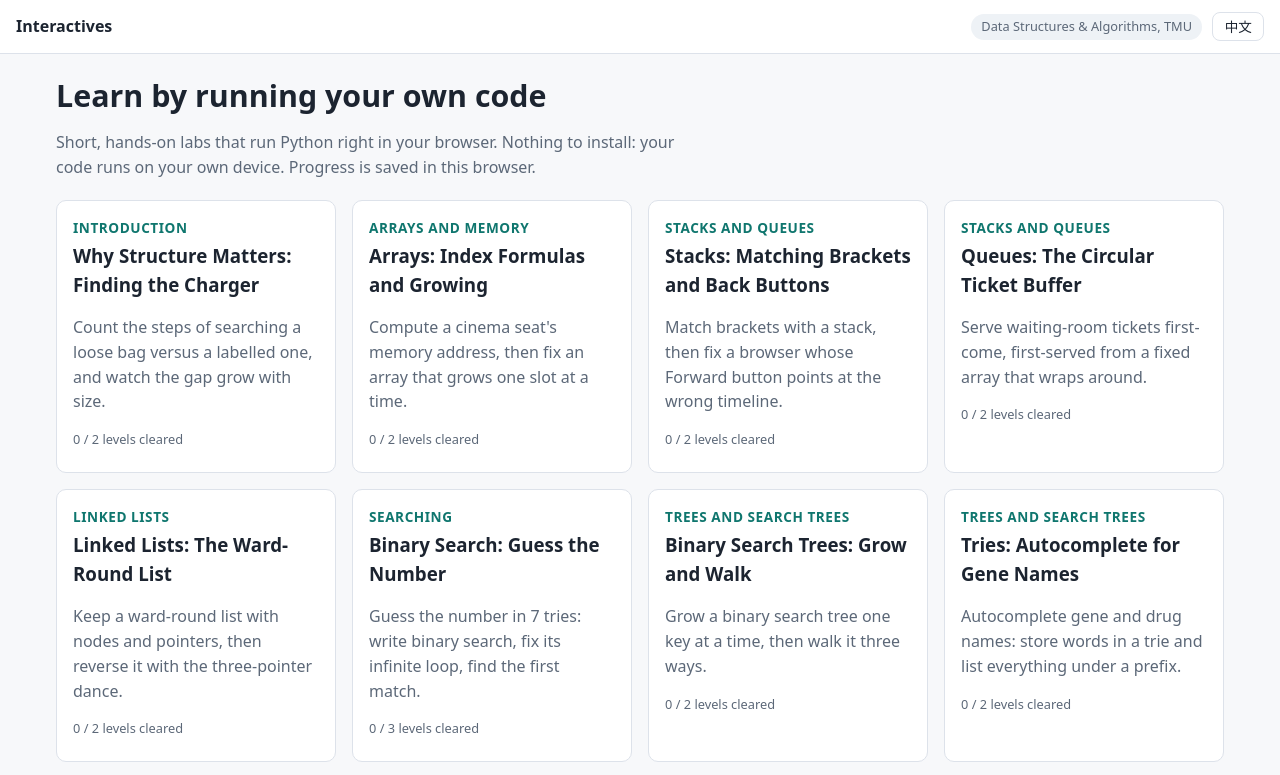
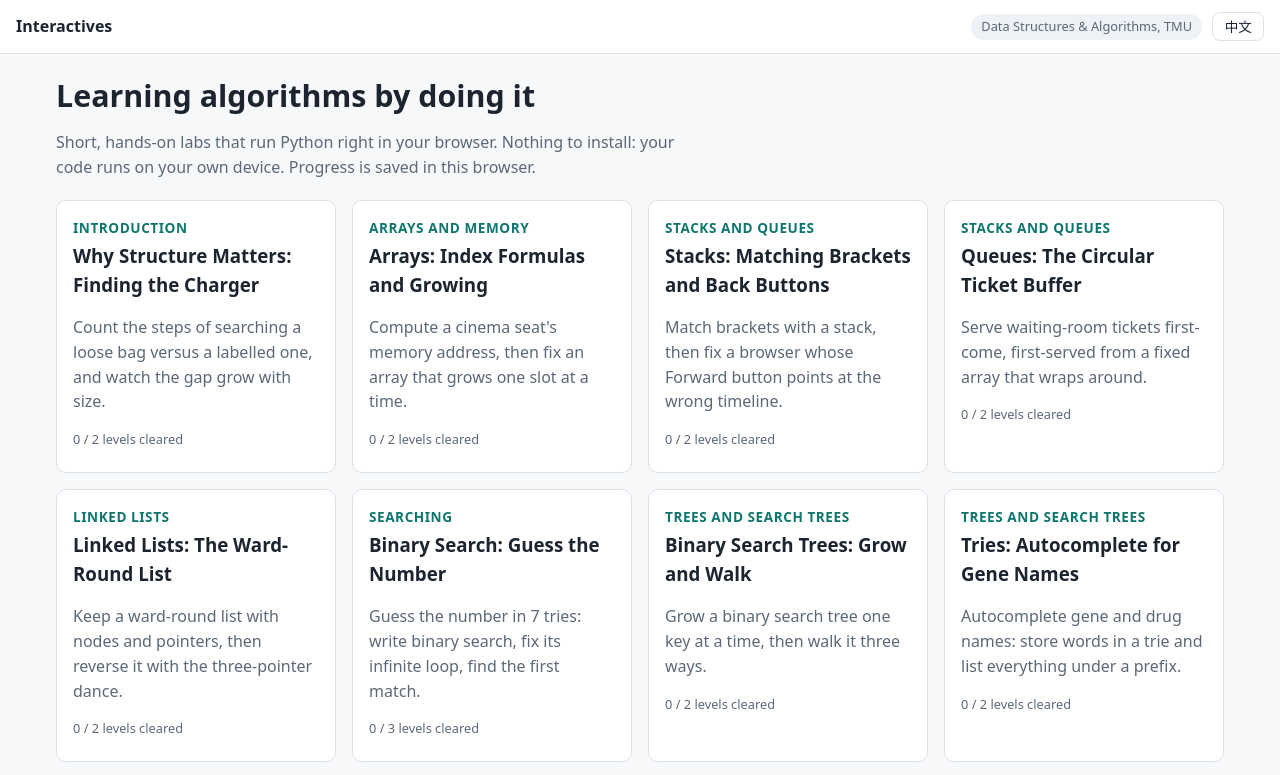
Before and after one commit to yuehhua/interactives, a plain HTML site: page en/index.html in a window 1280 px wide. Shown: the top 775 px of the page. Drawn offline with Linux system fonts and the light colour scheme.

Commit message:
Change front-page banner to 'Learning algorithms by doing it'
Co-Authored-By: Claude Sonnet 5.5 <noreply@anthropic.com>
Claude-Session: https://claude.ai/code/session_01XujFSo4J4hyELeL3EkxcNs

```diff
--- a/en/index.html
+++ b/en/index.html
@@ -13,7 +13,7 @@
 <body>
 <header class="top"><strong data-i18n="siteTitle">Interactives</strong><span class="pill" data-i18n="pill">Data Structures &amp; Algorithms, TMU</span></header>
 <main>
-  <h1 data-i18n="h1">Learn by running your own code</h1>
+  <h1 data-i18n="h1">Learning algorithms by doing it</h1>
   <p class="intro" data-i18n="lead">Short, hands-on labs that run Python right in your browser. Nothing to install: your code runs on your own device. Progress is saved in this browser.</p>
   <div class="cards" id="cards"></div>
 </main>
--- a/shared/i18n.js
+++ b/shared/i18n.js
@@ -15,7 +15,7 @@
       budget: (b, ln) => `Stopped after ${b} executed lines: probably an infinite loop${ln ? ` (last line ${ln})` : ''}.`, lastLine: 'line',
       timeout: 'Your code ran too long, so Python was stopped and restarted. Check your loops.', wrong: 'Something went wrong: ',
       confirmReset: 'Reset this level to the starting code?', copied: 'Copied. Paste it into your lab file.', selectAll: 'Select-all done: press Ctrl/Cmd+C.',
-      siteTitle: 'Interactives', pill: 'Data Structures & Algorithms, TMU', h1: 'Learn by running your own code',
+      siteTitle: 'Interactives', pill: 'Data Structures & Algorithms, TMU', h1: 'Learning algorithms by doing it',
       lead: 'Short, hands-on labs that run Python right in your browser. Nothing to install: your code runs on your own device. Progress is saved in this browser.',
       progress: (a, b) => `${a} / ${b} levels cleared`, langBtn: '中文',
     },
@@ -31,7 +31,7 @@
       budget: (b, ln) => `執行 ${b} 行後被中止：可能是無窮迴圈${ln ? `（最後一行：第 ${ln} 行）` : ''}。`, lastLine: '第',
       timeout: '你的程式執行太久，Python 已被中止並重新啟動。請檢查迴圈。', wrong: '發生錯誤：',
       confirmReset: '要把這一關重設為初始程式碼嗎？', copied: '已複製。請貼到你的實作檔案中。', selectAll: '已全選：請按 Ctrl/Cmd+C。',
-      siteTitle: '互動練習', pill: '資料結構與演算法，臺北醫學大學', h1: '用自己寫的程式碼來學習',
+      siteTitle: '互動練習', pill: '資料結構與演算法，臺北醫學大學', h1: '動手做，學演算法',
       lead: '簡短的動手練習，Python 直接在瀏覽器中執行。不需要安裝任何東西：程式碼在你自己的裝置上執行。進度會儲存在這個瀏覽器中。',
       progress: (a, b) => `已通過 ${a} / ${b} 關`, langBtn: 'EN',
     },
```
Also changed, not shown: zh/index.html (+1 -1 lines).
